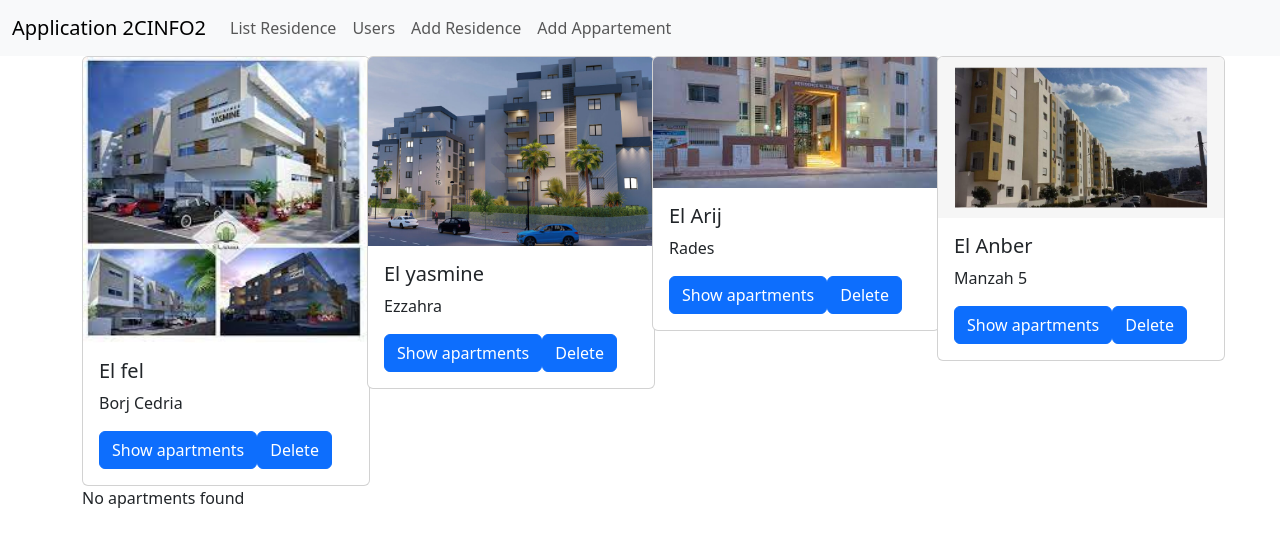
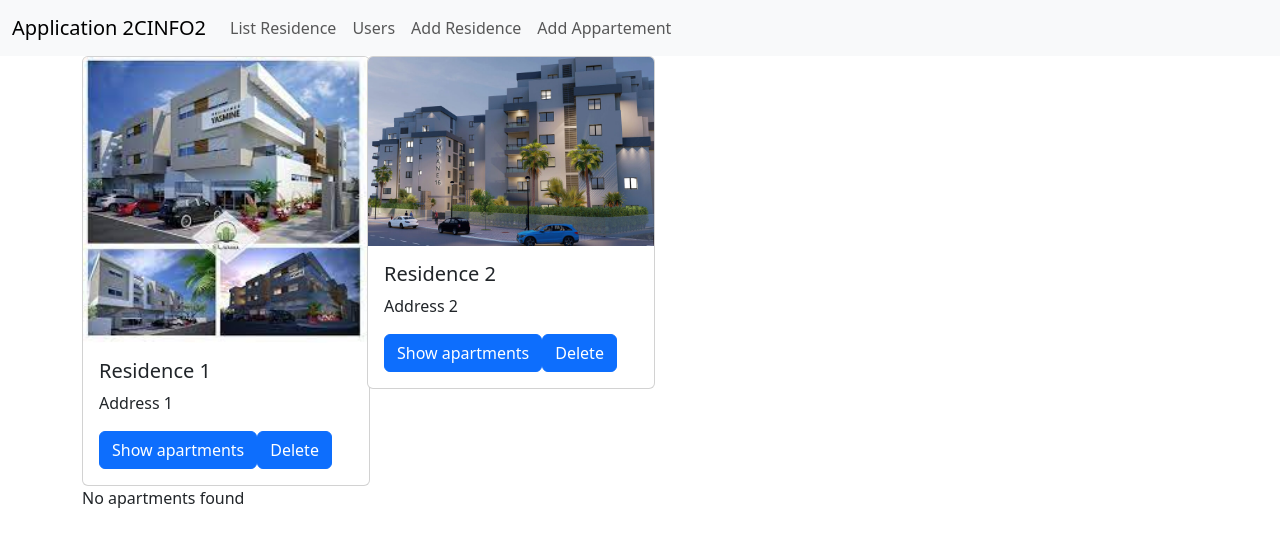
Before and after one commit to Naderab/acc2cinfo2, an Angular app: page /acc2cinfo2/listResidence in a window 1280 px wide. Shown: the top 542 px of the page. Built offline with nearby package versions, Linux system fonts and the light colour scheme; data requests are answered from the project's data file.

Commit message:
Http Consumer

```diff
--- /dev/null
+++ b/db.json
@@ -0,0 +1,17 @@
+{
+  "residences": [
+    {
+      "id": 1,
+      "name": "Residence 1",
+      "address": "Address 1",
+      "image": "../../assets/images/R1.jpg"
+    },
+    {
+      "name": "Residence 2",
+      "address": "Address 2",
+      "image": "../../assets/images/R2.jpg",
+      "id": 2
+    }
+  ],
+  "appartments": []
+}
--- a/src/app/app.module.ts
+++ b/src/app/app.module.ts
@@ -13,7 +13,7 @@ import { FormResidenceComponent } from './form-residence/form-residence.componen
 import { FormAppartementComponent } from './form-appartement/form-appartement.component';
 import { ResidenceComponent } from './residence/residence.component';
 import { ResidenceService } from './core/services/residence.service';
-
+import { HttpClientModule } from '@angular/common/http';
 @NgModule({
   declarations: [
     AppComponent,
@@ -30,7 +30,8 @@ import { ResidenceService } from './core/services/residence.service';
     BrowserModule,
     AppRoutingModule,
     FormsModule,
-    ReactiveFormsModule
+    ReactiveFormsModule,
+    HttpClientModule
   ],
   providers: [],
   bootstrap: [AppComponent]
--- /dev/null
+++ b/src/app/core/services/residence-consumer.service.ts
@@ -0,0 +1,27 @@
+import { HttpClient } from '@angular/common/http';
+import { Injectable } from '@angular/core';
+import { Residence } from '../models/residence';
+
+@Injectable({
+  providedIn: 'root',
+})
+export class ResidenceConsumerService {
+  apiUrl = 'http://localhost:3000/residences/';
+  constructor(private http: HttpClient) {}
+
+  getAllResidences() {
+    return this.http.get(this.apiUrl);
+  }
+
+  addResidence(r: Residence) {
+    return this.http.post(this.apiUrl, r);
+  }
+
+  updateResidence(r: Residence) {
+    return this.http.put(this.apiUrl + r.id, r);
+  }
+
+  deleteResidence(id: number) {
+    return this.http.delete(this.apiUrl + id);
+  }
+}
--- a/src/app/form-residence/form-residence.component.ts
+++ b/src/app/form-residence/form-residence.component.ts
@@ -2,6 +2,7 @@ import { Component } from '@angular/core';
 import { FormArray, FormControl, FormGroup, Validators } from '@angular/forms';
 import { ResidenceService } from '../core/services/residence.service';
 import { Router } from '@angular/router';
+import { ResidenceConsumerService } from '../core/services/residence-consumer.service';
 
 @Component({
   selector: 'app-form-residence',
@@ -10,7 +11,7 @@ import { Router } from '@angular/router';
 })
 export class FormResidenceComponent {
 
-  constructor(private rs : ResidenceService,private r : Router) {}
+  constructor(private rs : ResidenceService,private r : Router,private rs2:ResidenceConsumerService) {}
   // residence: FormGroup = new FormGroup({
   //   name: new FormControl('', [Validators.required, Validators.minLength(3)]),
   //   address: new FormGroup({
@@ -31,8 +32,10 @@ export class FormResidenceComponent {
   });
   //name: FormControl = new FormControl('');
   TestAdd() {
-    this.rs.addResidence(this.residence.value);
-    this.r.navigate(['/listResidence']);
+    //this.rs.addResidence(this.residence.value);
+    this.rs2.addResidence(this.residence.value).subscribe({
+      next : ()=> this.r.navigate(['/listResidence'])
+    })
 
     console.log(this.residence);
     console.log(this.residence.getRawValue());
--- a/src/app/list-residence/list-residence.component.ts
+++ b/src/app/list-residence/list-residence.component.ts
@@ -2,6 +2,7 @@ import { Component } from '@angular/core';
 import { Residence } from '../core/models/residence';
 import { Apartment } from '../core/models/apartment';
 import { ResidenceService } from '../core/services/residence.service';
+import { ResidenceConsumerService } from '../core/services/residence-consumer.service';
 
 @Component({
   selector: 'app-list-residence',
@@ -11,8 +12,12 @@ import { ResidenceService } from '../core/services/residence.service';
 export class ListResidenceComponent {
   residences: Residence[] = [];
 
-  constructor(private rs: ResidenceService) {
-    this.residences = this.rs.residences;
+  constructor(private rs: ResidenceService,private rs2:ResidenceConsumerService) {
+    //this.residences = this.rs.residences;
+    this.rs2.getAllResidences().subscribe({
+      next: (data) => this.residences = data as Residence[],
+      error:(err)=>console.log(err)
+    })
    }
   listApartments: Apartment[] = [
     {
```
Also changed, not shown: 1 other file (tests, documents, lock files or other folders).
